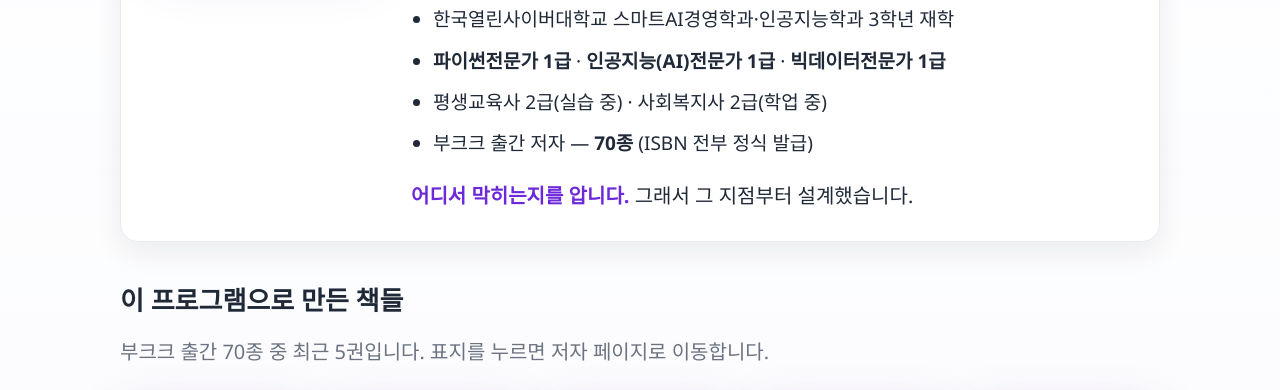
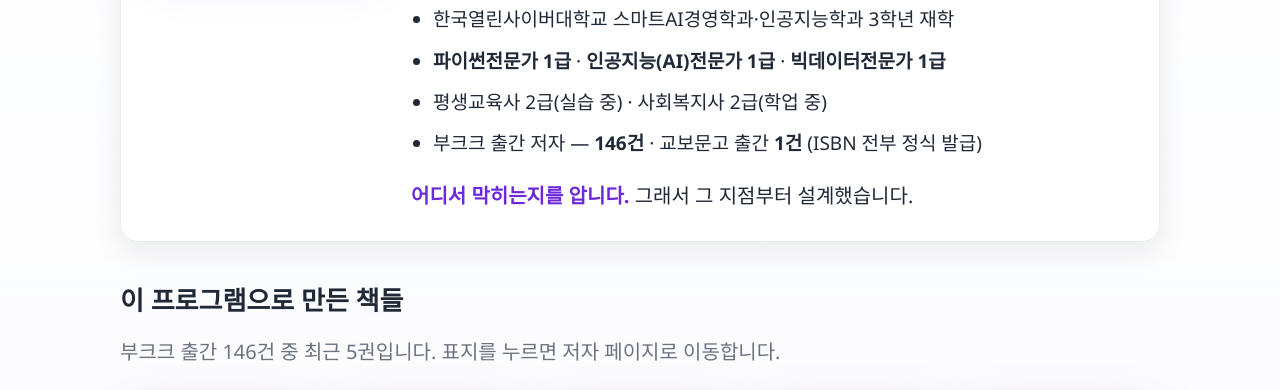
Before and after one commit to qkrgudwhd/Auto365Blog, a plain HTML site: page index.html in a window 1280 px wide. Shown: the part 8775-9165 px from the top of the page. Drawn offline with Linux system fonts and the light colour scheme.

Commit message:
강사 약력: 부크크 출간 70종 → 146건 · 교보문고 출간 1건
Co-Authored-By: Claude Opus 5.5 <noreply@anthropic.com>

```diff
--- a/index.html
+++ b/index.html
@@ -812,7 +812,7 @@
             <li>한국열린사이버대학교 스마트AI경영학과·인공지능학과 3학년 재학</li>
             <li><b>파이썬전문가 1급</b> · <b>인공지능(AI)전문가 1급</b> · <b>빅데이터전문가 1급</b></li>
             <li>평생교육사 2급(실습 중) · 사회복지사 2급(학업 중)</li>
-            <li>부크크 출간 저자 — <b>70종</b> (ISBN 전부 정식 발급)</li>
+            <li>부크크 출간 저자 — <b>146건</b> · 교보문고 출간 <b>1건</b> (ISBN 전부 정식 발급)</li>
           </ul>
           <p style="margin:18px 0 0;font-size:20px">
             <b style="color:var(--brand)">어디서 막히는지를 압니다.</b> 그래서 그 지점부터 설계했습니다.</p>
@@ -821,7 +821,7 @@
     </div>
 
     <h3 style="font-size:26px;margin:36px 0 4px">이 프로그램으로 만든 책들</h3>
-    <p class="sub" style="margin-bottom:0">부크크 출간 70종 중 최근 5권입니다. 표지를 누르면 저자 페이지로 이동합니다.</p>
+    <p class="sub" style="margin-bottom:0">부크크 출간 146건 중 최근 5권입니다. 표지를 누르면 저자 페이지로 이동합니다.</p>
     <div class="books">
       <a class="book" href="https://bookk.co.kr/author/take" target="_blank" rel="noopener">
         <div class="cover" style="aspect-ratio:3/4;display:flex;flex-direction:column;
```
